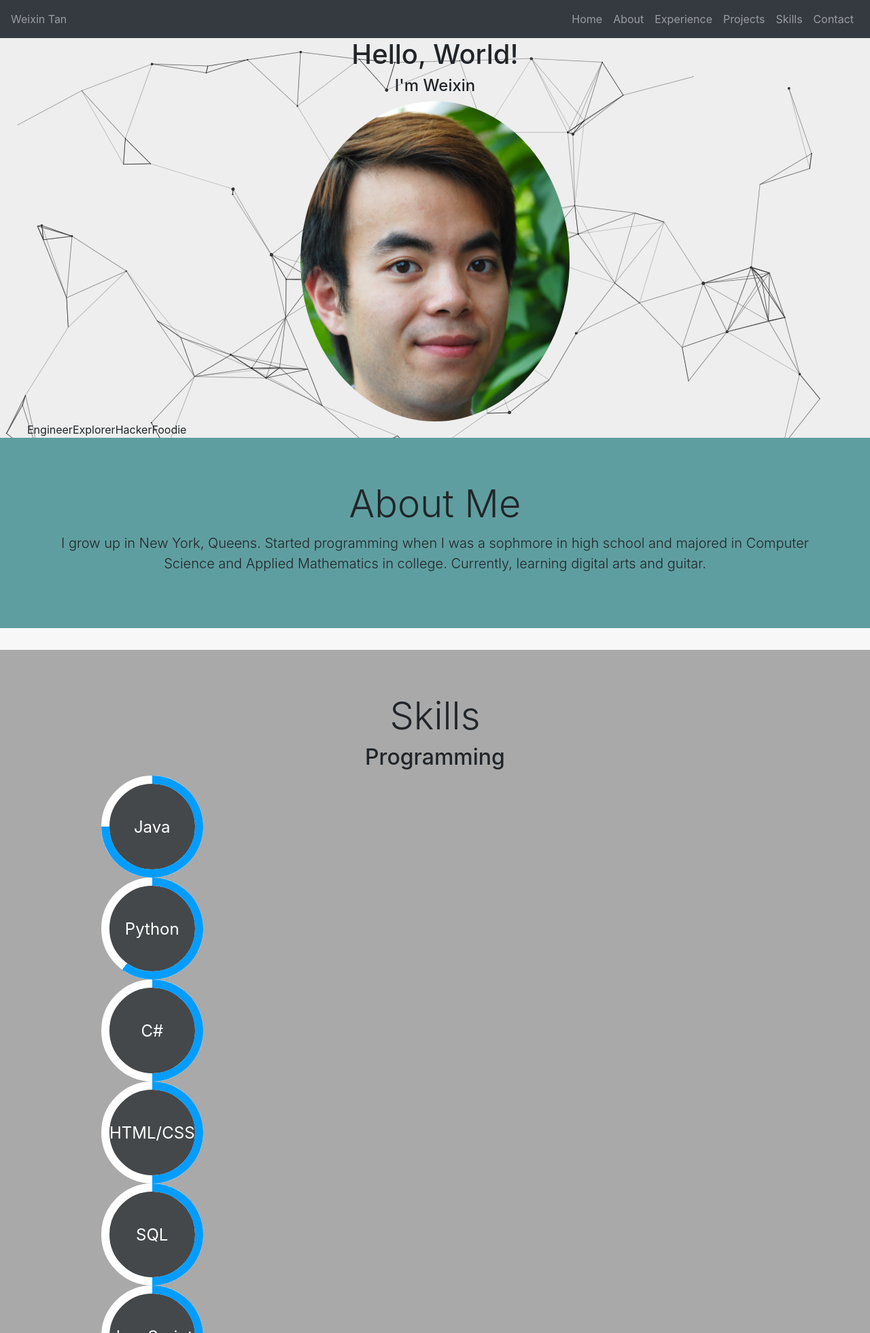
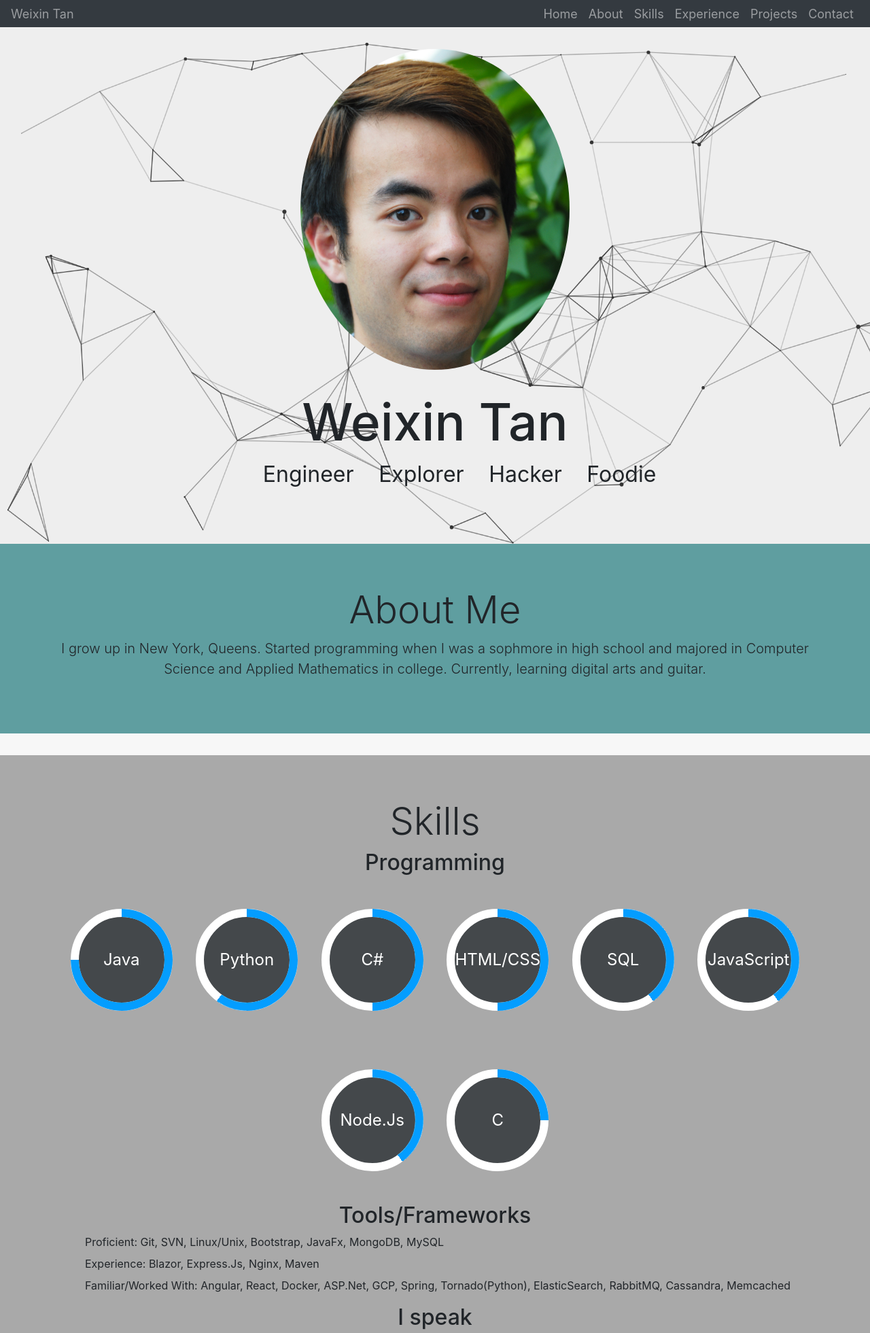
Before and after one commit to TanWeixin98/personal_website, a plain HTML site: page index.html in a window 1280 px wide. Shown: the top 1961 px of the page at 68% size. Drawn offline with nearby package versions, Linux system fonts and the light colour scheme.

Commit message:
pretty website

```diff
--- a/css/index.css
+++ b/css/index.css
@@ -7,8 +7,33 @@
 
 #description_word_list{
 	list-style-type: none;
-	display: flex;
 	margin: 0;
+}
+
+#description_word_list > li{
+    display: inline-block;
+    margin-left: 3%;
+    font-size: xx-large;
+    margin-bottom: 3rem;
+}
+
+#tools-list{
+    list-style-type: none;
+}
+
+#tools-list > li{
+    text-align: left;
+    margin-bottom: 0.5rem;
+}
+
+#language-icon{
+    width: 5%;
+    height: 5%;
+}
+
+.language-block{
+    display: inline-block;
+    padding: .5rem;
 }
 
 #contact_icon_list li{
@@ -20,12 +45,28 @@
 	padding: 10px;
 }
 
+#name{
+    margin-top: 2rem;
+    font-size: 75px;
+
+}
+
+.custom-nav{
+    height: 5vh;
+}
+
+.nav-style-custom{
+    font-size: large;
+}
 #cover-text{
-	width: 100%;
+    height: auto;
+    height: 95vh;
 	text-align: center;
-	background-image: url("../resources/cool-background.png");
-	background-size: cover;
+    background-size: cover;
+    background-image: url("../resources/cool-background.png");
+
 }
+
 
 #about{
 	background-color: cadetblue;
@@ -39,6 +80,10 @@
 	background-color: darksalmon;
 }
 
+#profile-img{
+    margin-top: 2rem;
+}
+
 #contacts{
 	background-color: darkseagreen;
 }
@@ -47,10 +92,16 @@
 	border: 0;
 }
 
+.skill-block{
+    display: inline-block;
+    margin-top: 2.5rem;
+    margin-bottom: 2.5rem;
+}
+
 /* timeline css */
 body{
 	background-color: #f7f7f7;
-	text-align: center;
+    text-align: center;
 }
 
 .main-timeline {
@@ -368,6 +419,35 @@ body{
     transform-origin: center right;
     animation: loading-1 .5s linear forwards;
 }
+.progress .progress-right-three-quarter .progress-bar{
+    left: -100%;
+    border-top-left-radius: 80px;
+    border-bottom-left-radius: 80px;
+    border-right: 0;
+    -webkit-transform-origin: center right;
+    transform-origin: center right;
+    animation: loading-2 .5s linear forwards;
+}
+
+.progress .progress-right-half .progress-bar{
+    left: -100%;
+    border-top-left-radius: 80px;
+    border-bottom-left-radius: 80px;
+    border-right: 0;
+    -webkit-transform-origin: center right;
+    transform-origin: center right;
+    animation: loading-3.5s linear forwards;
+}
+
+.progress .progress-right-quarter .progress-bar{
+    left: -100%;
+    border-top-left-radius: 80px;
+    border-bottom-left-radius: 80px;
+    border-right: 0;
+    -webkit-transform-origin: center right;
+    transform-origin: center right;
+    animation: loading-4 .5s linear forwards;
+}
 
 /** progress left **/
 .progress .progress-left-three-quarter .progress-bar{
@@ -424,9 +504,6 @@ body{
     border-color: #049dff;
 }
 
-
-
-
 @keyframes loading-1{
     0%{
         -webkit-transform: rotate(0deg);
--- a/index.html
+++ b/index.html
@@ -23,19 +23,19 @@
 
 <body>
 	<!--Nav bar-->
-	<nav class="navbar navbar-expand-md navbar-dark bg-dark sticky-top">
-		<span class="navbar-text"> Weixin Tan </span>
+	<nav class="navbar navbar-expand-md navbar-dark bg-dark sticky-top custom-nav">
+		<span class="navbar-text nav-style-custom"> Weixin Tan </span>
 		<button class="navbar-toggler" data-toggle="collapse" data-target="#collapse_menu">
 			<span class="navbar-toggler-icon"></span>
 		</button>
 		<div id="collapse_menu" class="collapse navbar-collapse">
 			<ul class="navbar-nav ml-auto">
-				<li class="nav-item"><a href="#cover-text" class="nav-link">Home</a></li>
-				<li class="nav-item"><a href="#about" class="nav-link">About</a></li>
-				<li class="nav-item"><a href="#experiences" class="nav-link">Experience</a></li>
-				<li class="nav-item"><a href="#projects" class="nav-link">Projects</a></li>
-				<li class="nav-item"><a href="#skills" class="nav-link">Skills</a></li>
-				<li class="nav-item"><a href="#contacts" class="nav-link">Contact</a></li>
+				<li class="nav-item nav-style-custom"><a href="#cover-text" class="nav-link">Home</a></li>
+				<li class="nav-item nav-style-custom"><a href="#about" class="nav-link">About</a></li>
+				<li class="nav-item nav-style-custom"><a href="#skills" class="nav-link">Skills</a></li>
+				<li class="nav-item nav-style-custom"><a href="#experiences" class="nav-link">Experience</a></li>
+				<li class="nav-item nav-style-custom"><a href="#projects" class="nav-link">Projects</a></li>
+				<li class="nav-item nav-style-custom"><a href="#contacts" class="nav-link">Contact</a></li>
 			</ul>
 		</div>
 	</nav>
@@ -46,10 +46,9 @@
 
 	<!--Home(cover content)-->
 	<div id="cover-text">
-		<h1>Hello, World!</h1>
-		<h4>I'm Weixin</h4>
 		<img id="profile-img" class="img-fluid rounded-circle col-sm-4" src="resources/profile.jpg">
-		<div>
+		<div class="container">
+			<h1 id="name">Weixin Tan</h1>
 			<ul id="description_word_list">
 				<li>Engineer</li>
 				<li>Explorer</li>
@@ -77,7 +76,8 @@
 			<h1 class="display-4">Skills</h1>
 			<h2> Programming</h2>
 			<div>
-				<div class="col-md-3 col-sm-6">
+				<div class="skill-block">
+					<div class="col-md-3 col-sm-6 no-gutters">
 						<div class="progress blue">
 							<span class="progress-left-half progress-left">
 								<span class="progress-bar"></span>
@@ -90,8 +90,8 @@
 					</div>
 				</div>
 
-			<div>
-				<div class="col-md-3 col-sm-6">
+				<div class="skill-block">
+					<div class="col-md-3 col-sm-6 no-gutters">
 						<div class="progress blue">
 							<span class="progress-left-quarter progress-left">
 								<span class="progress-bar"></span>
@@ -104,8 +104,8 @@
 					</div>
 				</div>
 
-			<div>
-				<div class="col-md-3 col-sm-6">
+				<div class="skill-block">
+					<div class="col-md-3 col-sm-6 no-gutters">
 						<div class="progress blue">
 							<span class="progress-left-empty progress-left">
 								<span class="progress-bar"></span>
@@ -118,8 +118,8 @@
 					</div>
 				</div>
 
-			<div>
-				<div class="col-md-3 col-sm-6">
+				<div class="skill-block">
+					<div class="col-md-3 col-sm-6 no-gutters">
 						<div class="progress blue">
 							<span class="progress-left-empty progress-left">
 								<span class="progress-bar"></span>
@@ -132,13 +132,13 @@
 					</div>
 				</div>
 
-			<div>
-				<div class="col-md-3 col-sm-6">
+				<div class="skill-block">
+					<div class="col-md-3 col-sm-6 no-gutters">
 						<div class="progress blue">
 							<span class="progress-left-empty progress-left">
 								<span class="progress-bar"></span>
 							</span>
-						<span class="progress-right-full progress-right">
+							<span class="progress-right-three-quarter progress-right">
 								<span class="progress-bar right-full"></span>
 							</span>
 							<div class="progress-value">SQL</div>
@@ -147,13 +147,13 @@
 				</div>
 
 
-			<div>
-				<div class="col-md-3 col-sm-6">
+				<div class="skill-block">
+					<div class="col-md-3 col-sm-6 no-gutters">
 						<div class="progress blue">
 							<span class="progress-left-empty progress-left">
 								<span class="progress-bar"></span>
 							</span>
-						<span class="progress-right-full progress-right">
+							<span class="progress-right-three-quarter progress-right">
 								<span class="progress-bar right-full"></span>
 							</span>
 							<div class="progress-value">JavaScript</div>
@@ -161,13 +161,27 @@
 					</div>
 				</div>
 
-			<div>
-				<div class="col-md-3 col-sm-6">
+
+				<div class="skill-block">
+					<div class="col-md-3 col-sm-6 no-gutters">
 						<div class="progress blue">
 							<span class="progress-left-empty progress-left">
 								<span class="progress-bar"></span>
 							</span>
-						<span class="progress-right-full progress-right">
+							<span class="progress-right-three-quarter progress-right">
+								<span class="progress-bar right-full"></span>
+							</span>
+							<div class="progress-value">Node.Js</div>
+						</div>
+					</div>
+				</div>
+				<div class="skill-block">
+					<div class="col-md-3 col-sm-6 no-gutters">
+						<div class="progress blue">
+							<span class="progress-left-empty progress-left">
+								<span class="progress-bar"></span>
+							</span>
+							<span class="progress-right-half progress-right">
 								<span class="progress-bar right-full"></span>
 							</span>
 							<div class="progress-value">C</div>
@@ -175,11 +189,25 @@
 					</div>
 				</div>
 			</div>
-		<div class="container">
+		</div>
+		<div class="container ">
 			<h2> Tools/Frameworks</h2>
+			<ul id="tools-list">
+				<li>Proficient: Git, SVN, Linux/Unix, Bootstrap, JavaFx, MongoDB, MySQL</li>
+				<li>Experience: Blazor, Express.Js, Nginx, Maven</li>
+				<li>Familiar/Worked With: Angular, React, Docker, ASP.Net, GCP, Spring, Tornado(Python), ElasticSearch, RabbitMQ, Cassandra, Memcached</li>
+			</ul>
 		</div>
 		<div class="container">
-			<h2>Languages</h2>
+			<h2>I speak</h2>
+			<div class="col-sm-4 language-block">
+				<img src="resources/english-language.svg" class="col-md-8"/>
+				<p>English</p>
+			</div>
+			<div class="col-sm-4 language-block">
+				<img src="resources/chinese-language.svg" class="col-md-8"/>
+				<p>Mandarin/Cantonese</p>
+			</div>
 		</div>
 	</div>
 	<!--Experience-->
```
Also changed, not shown: resources/chinese-language.svg (added), resources/english-language.svg (added). Lines whose indentation alone changed are shown as unchanged.
